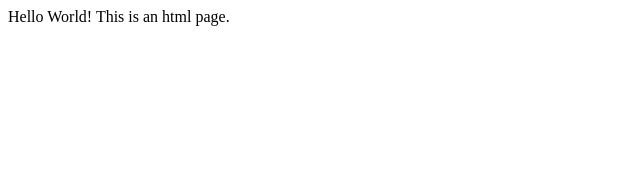
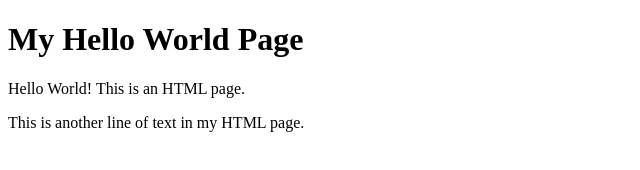
Before and after one commit to alexsavin16/ifspring2025, a plain HTML site: page hello/index.html in a window 1280 px wide. Shown: the whole page, without its empty margins (0-640 px from the left). Drawn offline with Linux system fonts and the light colour scheme.

Commit message:
Add files via upload

```diff
--- a/hello/index.html
+++ b/hello/index.html
@@ -4,6 +4,10 @@
         <title>Hello World</title>
     </head>
     <body>
-        Hello World! This is an html page.
+        <h1>My Hello World Page</h1>
+
+        <p>Hello World! This is an HTML page.</p>
+
+        <p>This is another line of text in my HTML page.</p>
     </body>
 </html>
```
